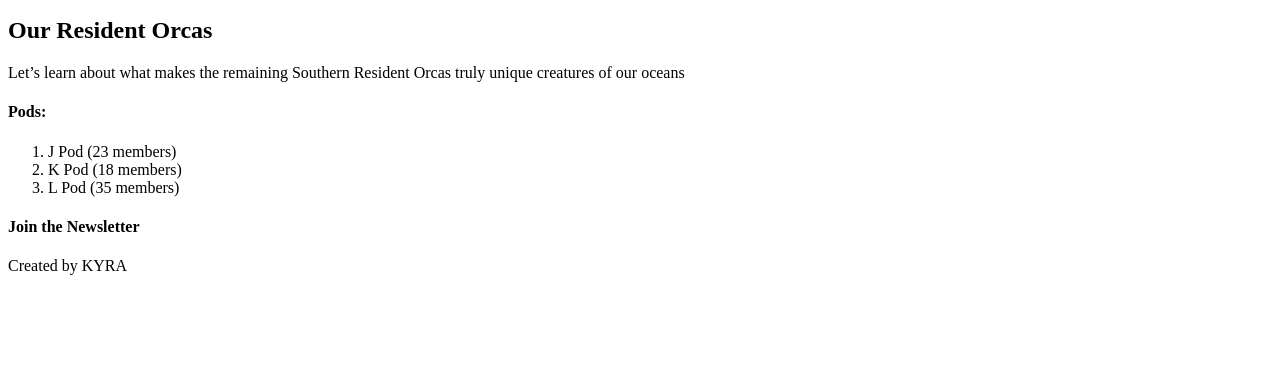
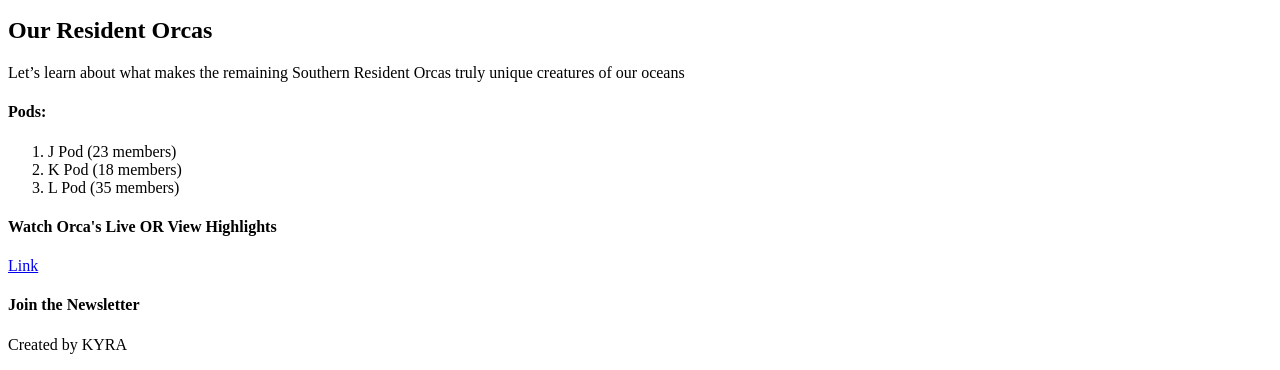
Before and after one commit to kcg-808/Website, a plain HTML site: page index.html in a window 1280 px wide. Shown: the part 625-995 px from the top of the page. Before the commit the page ends 916 px from the top, so only its background shows below. Drawn offline with Linux system fonts and the light colour scheme.

Commit message:
Update index.html

```diff
--- a/index.html
+++ b/index.html
@@ -27,6 +27,10 @@
   <li> L Pod (35 members)</li>
   </ol>
   </section>
+
+<h4> Watch Orca's Live OR View Highlights </h4>
+<a href="https://explore.org/livecams/orcas/orcalab-base">Link</a>
+
   <h4>Join the Newsletter </h4>
 
   <footer>
```
